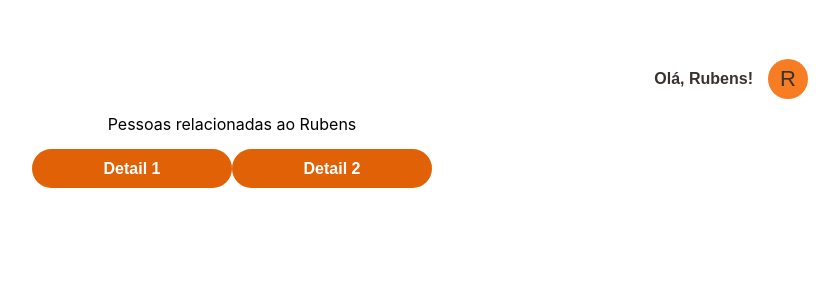
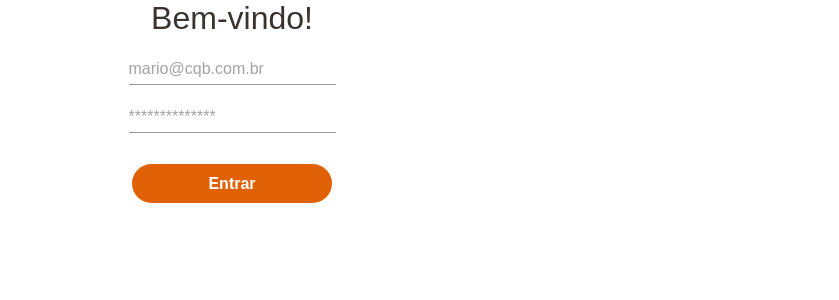
Before and after one commit to joserrodrigues/reactjs_class_mba, a React (Create React App) app: page / in a window 1280 px wide. Shown: the top 300 px of the page, without its empty margins (408-1247 px from the left). Built offline with nearby package versions, Linux system fonts and the light colour scheme; no server answers.

Commit message:
Section 8 - Formik / Yup

```diff
--- a/package.json
+++ b/package.json
@@ -14,11 +14,13 @@
     "@testing-library/react": "^13.4.0",
     "@testing-library/user-event": "^13.5.0",
     "axios": "^0.27.2",
+    "formik": "^2.2.9",
     "react": "^18.2.0",
     "react-dom": "^18.2.0",
     "react-router-dom": "^6.4.1",
     "react-scripts": "5.0.1",
-    "web-vitals": "^2.1.4"
+    "web-vitals": "^2.1.4",
+    "yup": "^0.32.11"
   },
   "scripts": {
     "start": "react-scripts start",
--- a/src/Routes/Routes.js
+++ b/src/Routes/Routes.js
@@ -2,11 +2,12 @@ import React from "react";
 import HomeController from "../Screens/Home/Home";
 import DetailController from "../Screens/Detail/Detail";
 import { Routes, Route } from "react-router-dom";
+import LoginController from "../Screens/Login/LoginController";
 
 const routes = () => {
   return (
     <Routes>
-      <Route path="/" element={<HomeController />} />
+      <Route path="/" element={<LoginController />} />
       <Route path="detail">
         <Route path=":infoID" element={<DetailController />} />
         <Route path="add" element={<DetailController />} />
--- /dev/null
+++ b/src/Screens/Login/Login.css
@@ -0,0 +1,57 @@
+.formInfo {
+    text-align: center;
+    background-color: aquamarine;
+}
+
+.title {
+    margin-top: 20px !important;
+    margin-bottom: 20px !important;
+}
+
+.mainBox {
+    background-color: #eee;
+    border: 1px #000 solid;
+    border-radius: 10px;
+    margin-top: 40px !important;
+}
+
+.lineBox {
+    margin-top: 10px !important;
+}
+
+.infoErrorBox {
+    text-align: center;
+}
+
+.infoError {
+    color: red;
+    font-size: 11px;
+    text-align: center;
+}
+
+.label {
+    text-align: right;
+}
+
+.field {
+    text-align: left;
+}
+
+.buttonInfo {
+    text-align: center;
+    margin-top: 20px !important;
+    margin-bottom: 20px !important;
+}
+
+.disabled-btn {
+    opacity: 0.2 !important;
+}
+
+.boxLogin {
+    text-align: center;
+}
+
+.errorMessage {
+    color: red;
+    font-size: 12px;
+}
--- /dev/null
+++ b/src/Screens/Login/LoginController.js
@@ -0,0 +1,63 @@
+import { useState, useContext } from "react";
+import useAPI from "../../Services/APIs/Common/useAPI";
+import auth from "../../Services/APIs/Auth/Auth";
+
+import * as Yup from "yup";
+import UserInfoContext from "../../Store/UserInfo/UserInfoContext";
+import LoginView from "./LoginView";
+
+const LoginController = () => {
+  const authLoginAPI = useAPI(auth.login);
+  const [connectMessage, setConnectMessage] = useState("");
+  const [connectCode, setConnectCode] = useState(0);
+  const [isLoading, setIsLoading] = useState(false);
+  const context = useContext(UserInfoContext);
+
+  const signInSchema = Yup.object().shape({
+    email: Yup.string().email().required("Email is required"),
+
+    password: Yup.string()
+      .required("Password is required")
+      .min(4, "Password is too short - should be 4 chars minimum"),
+  });
+
+  const onClickLogin = (values) => {
+    let infoSend = {
+      email: values.email,
+      password: values.password,
+    };
+
+    setConnectMessage("");
+    setIsLoading(true);
+    authLoginAPI
+      .requestPromise(infoSend)
+      .then((info) => {
+        setIsLoading(false);
+        console.log(info);
+        setConnectCode(-1);
+        setConnectMessage("Logado com sucesso");
+        // context.onMakeLogin(info.token);
+      })
+      .catch((error) => {
+        setIsLoading(false);
+        setConnectCode(-1);
+        console.log(error.data);
+        if (error.status === 401) {
+          setConnectMessage(error.data.message);
+        } else {
+          setConnectMessage("O servidor retornou um erro= " + error.status);
+        }
+      });
+  };
+
+  return (
+    <LoginView
+      isLoading={isLoading}
+      connectMessage={connectMessage}
+      signInSchema={signInSchema}
+      onClickLogin={onClickLogin}
+    />
+  );
+};
+
+export default LoginController;
--- /dev/null
+++ b/src/Screens/Login/LoginView.js
@@ -0,0 +1,106 @@
+import React from "react";
+import { Formik, Form, Field, ErrorMessage } from "formik";
+import {
+  Box,
+  Button,
+  Grid,
+  Typography,
+  CircularProgress,
+  Input,
+} from "@mui/material";
+import "./Login.css";
+
+const LoginVIew = ({
+  isLoading,
+  connectMessage,
+  signInSchema,
+  onClickLogin,
+}) => {
+  let infoMessage = null;
+  let info = (
+    <div>
+      <Button variant="primary" type="submit">
+        Entrar
+      </Button>
+    </div>
+  );
+
+  if (isLoading) {
+    info = (
+      <div className="boxProgress">
+        <CircularProgress color="primary" size={25} />
+      </div>
+    );
+  }
+
+  if (connectMessage !== "") {
+    infoMessage = (
+      <div className="infoErrorMessage">
+        <Typography variant="minSize" color="error">
+          {connectMessage}
+        </Typography>
+      </div>
+    );
+  }
+  return (
+    <Grid
+      container
+      spacing={0}
+      direction="row"
+      alignItems="center"
+      justifyContent="center"
+      className="gridClass"
+    >
+      <Grid item md={6} sm={6}>
+        <Box className="boxLogin">
+          <Typography variant="h1">Bem-vindo!</Typography>
+          <p></p>
+          <Formik
+            initialValues={{
+              email: "",
+              password: "",
+            }}
+            validationSchema={signInSchema}
+            onSubmit={onClickLogin}
+          >
+            {(formik) => {
+              const { errors, setFieldValue } = formik;
+              return (
+                <Form>
+                  <Input
+                    label="Digite seu e-mail"
+                    placeholder="mario@cqb.com.br"
+                    onChange={(e) => setFieldValue("email", e.target.value)}
+                  />
+                  <p></p>
+                  <ErrorMessage
+                    component="div"
+                    className="errorMessage"
+                    name="email"
+                  />
+                  <p></p>
+                  <Input
+                    label="Digite sua senha"
+                    placeholder="**************"
+                    type="password"
+                    onChange={(e) => setFieldValue("password", e.target.value)}
+                  />
+                  <p></p>
+                  <ErrorMessage
+                    component="div"
+                    className="errorMessage"
+                    name="password"
+                  />
+                  {infoMessage}
+                  {info}
+                </Form>
+              );
+            }}
+          </Formik>
+        </Box>
+      </Grid>
+    </Grid>
+  );
+};
+
+export default LoginVIew;
--- /dev/null
+++ b/src/Services/APIs/Auth/Auth.js
@@ -0,0 +1,8 @@
+import api from "../Common/api";
+
+const login = (data) => api.post("/authPersons/login", data);
+
+const exportedObject = {
+  login,
+};
+export default exportedObject;
```
Also changed, not shown: 1 other file (tests, documents, lock files or other folders).
